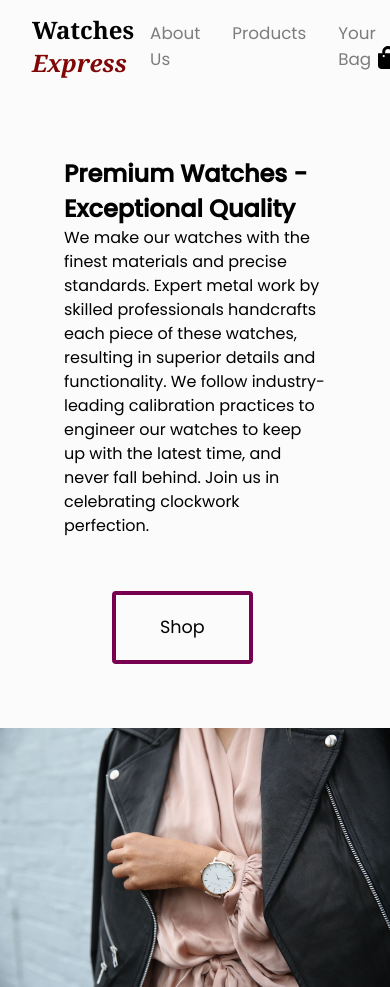
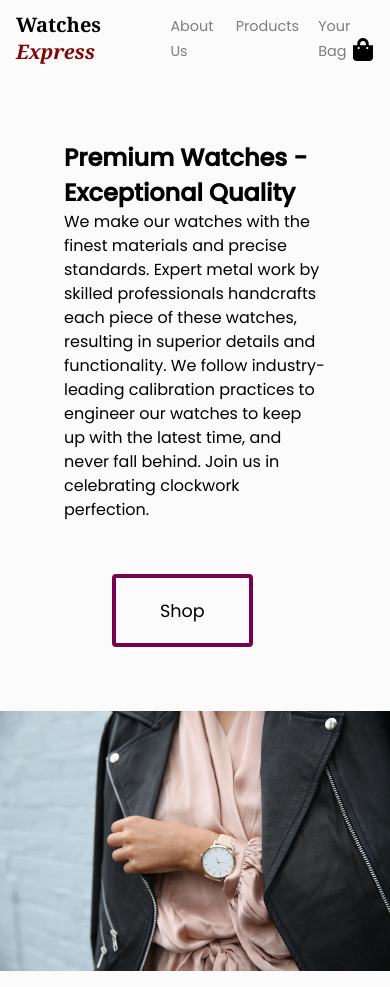
Before and after one commit to apcurran/sample-business-website, a plain HTML site: page index.html in a window 390 px wide. Shown: the top 987 px of the page. Drawn offline with Linux system fonts and the light colour scheme.

Commit message:
Changed font sizes, margins, and padding in the header to account for smaller screen widths

```diff
--- a/style.css
+++ b/style.css
@@ -307,15 +307,19 @@ footer ul li:last-child {
 @media screen and (max-width: 50em) {
 
     .header-container {
-        padding: .25em 2em;
+        padding: .2em 1em;
     }
 
     .logo-container h2 {
-        font-size: 1.5rem;
+        font-size: 1.25rem;
     }
 
     .nav-items-container li {
-        margin: 1em;
+        margin: .6em;
+    }
+
+    .nav-items-container li a {
+        font-size: .9rem;
     }
 
     .about {
@@ -359,4 +363,8 @@ footer ul li:last-child {
         padding-bottom: .3em;
         font-size: .9rem;
     }
+
+    footer ul li a {
+        font-size: .65rem;
+    }
 }
```
